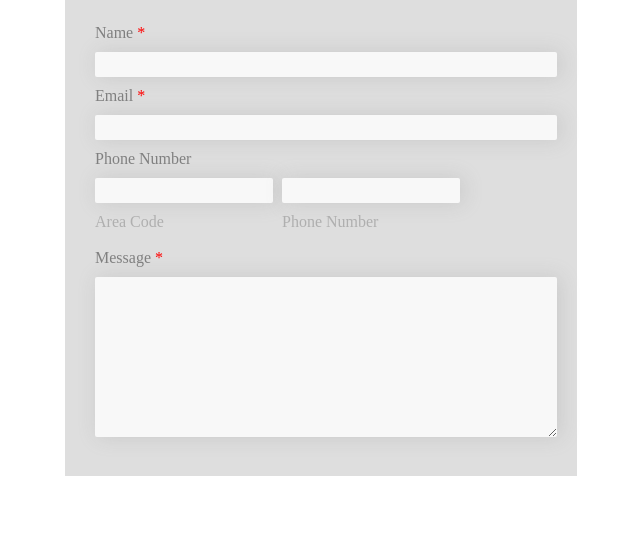
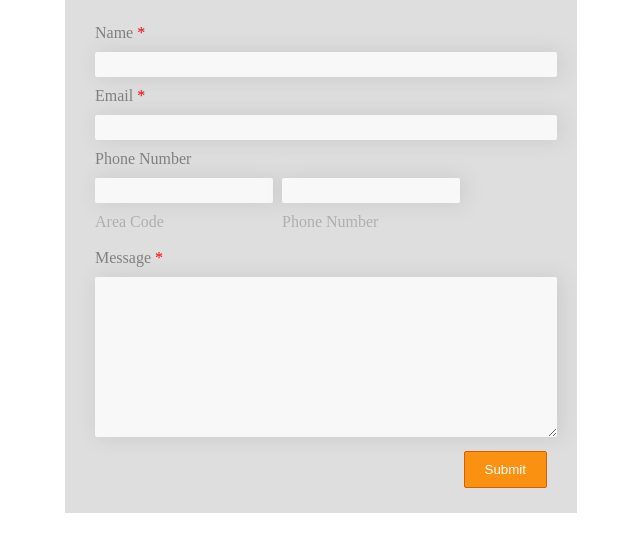
Before and after one commit to Hacktoberfest-SCE/Lets-Build, a PHP site: page / in a window 1280 px wide. Shown: the part 88-640 px from the top of the page, without its empty margins (319-959 px from the left). Run offline with PHP 8.4, Linux system fonts and the light colour scheme.

Commit message:
submit button added

```diff
--- a/web-dev/contact-form/index.html
+++ b/web-dev/contact-form/index.html
@@ -37,6 +37,12 @@
         <textarea name="" id="" cols="30" rows="10" required>
 
         </textarea>
+        <br>
+<div style="
+display: flex;
+    align-items: center; justify-content: flex-end;">
+        <button id="submit-btn">Submit</button>
+    </div>
     </div>
 </div>
 
--- a/web-dev/contact-form/style.css
+++ b/web-dev/contact-form/style.css
@@ -49,3 +49,12 @@ color:#afafaf;
 .required{
     color:red;
 }
+
+#submit-btn{
+    background: #fb9111;
+    color:#ffffff;
+    border:1px solid #d85d00;
+    padding:10px 20px;
+    cursor:pointer;
+    border-radius: 2px 2px 2px 2px;
+}
```
Also changed, not shown: web-dev/contact-form/reame.md (added, +9 -0 lines).
